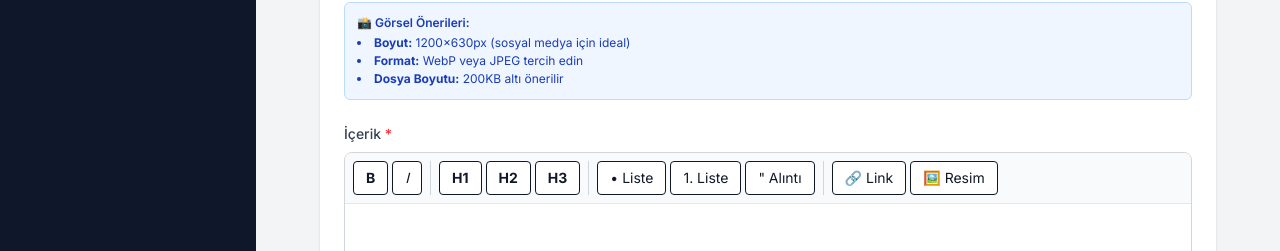
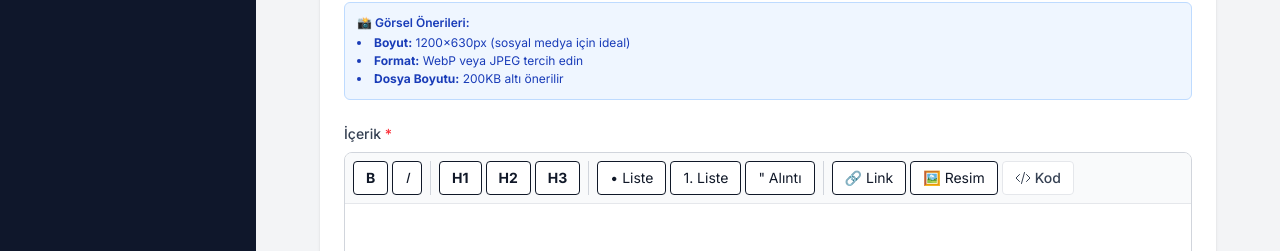
Before and after one commit to cooderhasan/hasanblog, a Next.js app: page /admin/posts/new in a window 1280 px wide. Shown: the part 768-1019 px from the top of the page. Built offline with nearby package versions, Linux system fonts and the light colour scheme; no server answers; the database is empty; sample sign-in values are in the browser's storage.

Commit message:
Feat: Add Source Code View toggle to Admin Rich Text Editor

```diff
--- a/src/components/admin/RichTextEditor.tsx
+++ b/src/components/admin/RichTextEditor.tsx
@@ -21,6 +21,7 @@ export default function RichTextEditor({ content, onChange, placeholder }: RichT
     const [imageUrl, setImageUrl] = useState('');
     const [isUploading, setIsUploading] = useState(false);
     const [uploadTab, setUploadTab] = useState<'url' | 'upload'>('upload');
+    const [isSourceView, setIsSourceView] = useState(false);
 
     const editor = useEditor({
         immediatelyRender: false,
@@ -238,10 +239,37 @@ export default function RichTextEditor({ content, onChange, placeholder }: RichT
                 >
                     🖼️ Resim
                 </button>
+                <button
+                    type="button"
+                    onClick={() => setIsSourceView(!isSourceView)}
+                    className={`px-3 py-1.5 rounded text-sm font-medium border flex items-center gap-1 ${isSourceView ? 'bg-blue-600 text-white border-blue-600' : 'bg-white border-gray-200 hover:bg-gray-100 text-gray-700'}`}
+                    title="Kaynak Kodu Görüntüle/Düzenle"
+                >
+                    <svg xmlns="http://www.w3.org/2000/svg" fill="none" viewBox="0 0 24 24" strokeWidth={1.5} stroke="currentColor" className="w-4 h-4">
+                        <path strokeLinecap="round" strokeLinejoin="round" d="M17.25 6.75 22.5 12l-5.25 5.25m-10.5 0L1.5 12l5.25-5.25m7.5-3-4.5 16.5" />
+                    </svg>
+                    Kod
+                </button>
             </div>
 
-            {/* Editor Content */}
-            <EditorContent editor={editor} className="bg-white" />
+            {/* Editor Content or Source View */}
+            {isSourceView ? (
+                <textarea
+                    value={content}
+                    onChange={(e) => {
+                        const newContent = e.target.value;
+                        onChange(newContent);
+                        // We don't update editor immediately here to avoid sync issues,
+                        // the useEffect checks content prop changes anyway.
+                        // But for smoother experience we can try:
+                        editor.commands.setContent(newContent);
+                    }}
+                    className="w-full h-[400px] p-4 font-mono text-sm bg-gray-900 text-gray-100 focus:outline-none resize-y"
+                    spellCheck={false}
+                />
+            ) : (
+                <EditorContent editor={editor} className="bg-white min-h-[400px]" />
+            )}
 
             {/* Link Modal */}
             {showLinkModal && (
```
